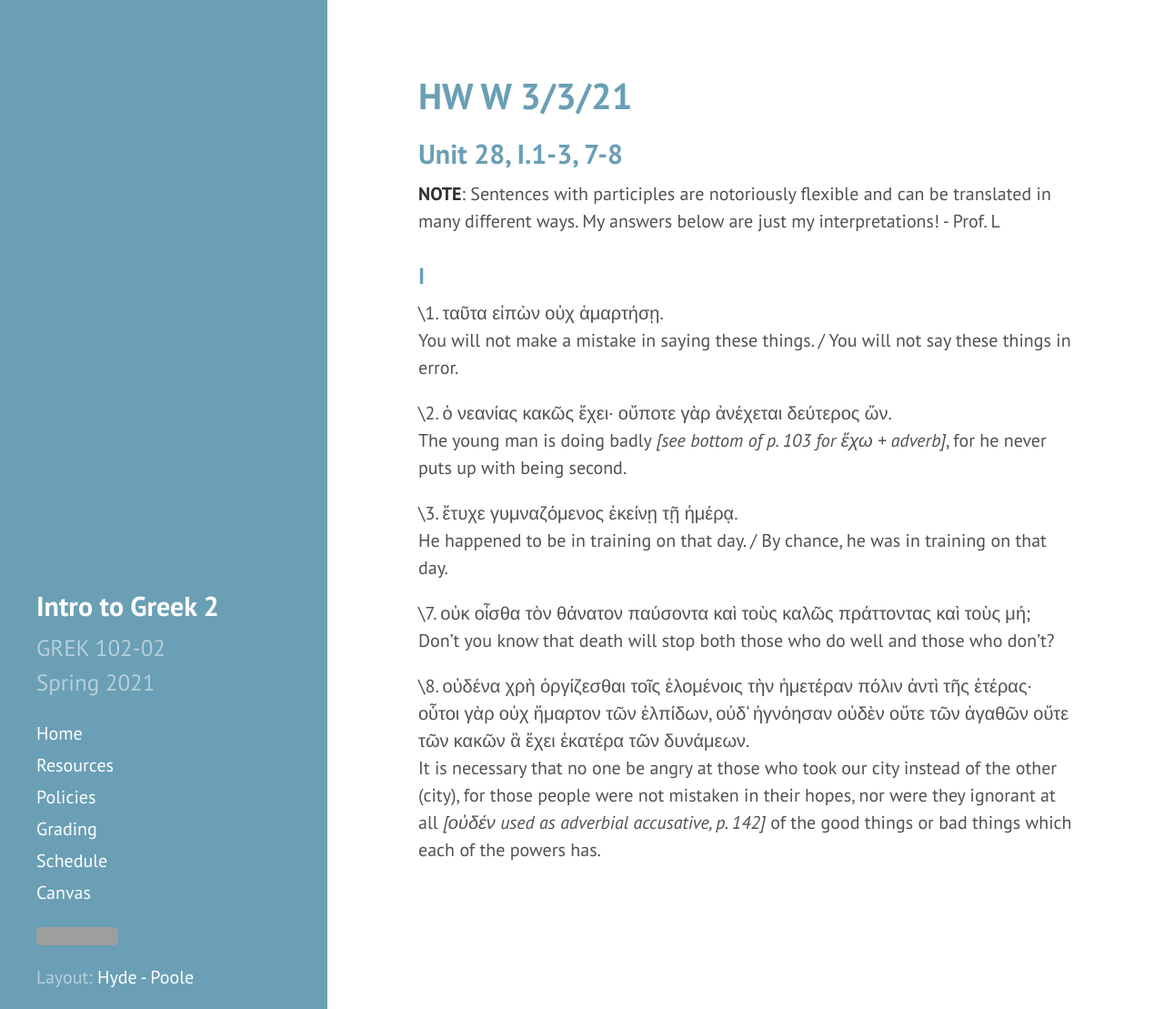
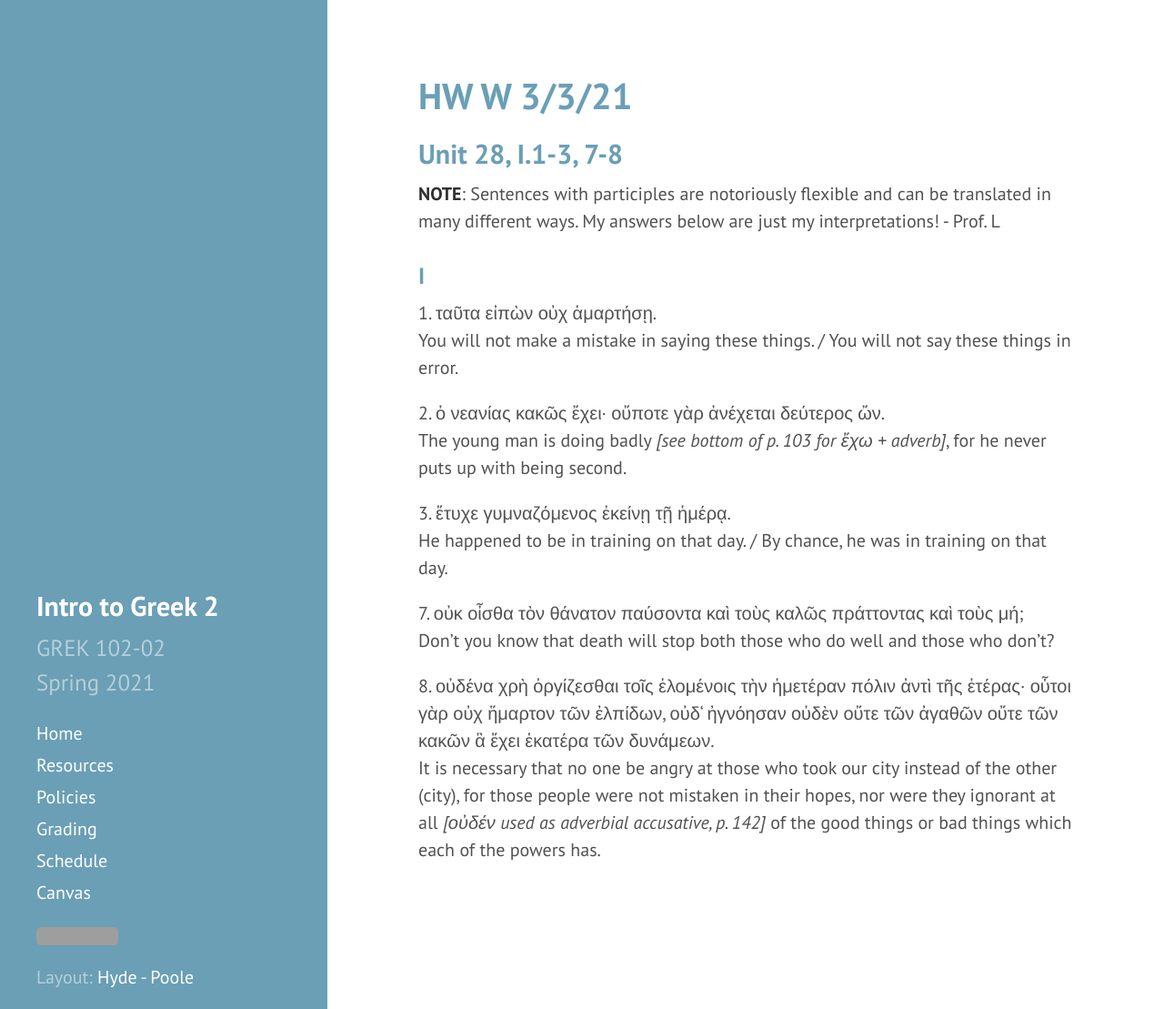
Before and after one commit to DLibatique/GREK102-S21, a Jekyll site: the page built from hw-answers/03-03-21.md, in a window 1280 px wide and 1109 px high. Shown: the whole window at 91% size. Built offline with Jekyll 4.4.1, drawn with Linux system fonts in a browser that asks for light colours; grey boxes are pictures that could not be loaded.

Commit message:
changed escape to period (weird syntax)

```diff
--- a/hw-answers/03-03-21.md
+++ b/hw-answers/03-03-21.md
@@ -11,17 +11,17 @@ order: 12
 
 ### I
 
-\1. ταῦτα εἰπὼν οὐχ ἁμαρτήσῃ.
+1\. ταῦτα εἰπὼν οὐχ ἁμαρτήσῃ.
 You will not make a mistake in saying these things. / You will not say these things in error.
 
-\2. ὁ νεανίας κακῶς ἔχει· οὔποτε γὰρ ἀνέχεται δεύτερος ὤν.
+2\. ὁ νεανίας κακῶς ἔχει· οὔποτε γὰρ ἀνέχεται δεύτερος ὤν.
 The young man is doing badly *[see bottom of p. 103 for ἔχω + adverb]*, for he never puts up with being second.
 
-\3. ἔτυχε γυμναζόμενος ἐκείνῃ τῇ ἡμέρᾳ.
+3\. ἔτυχε γυμναζόμενος ἐκείνῃ τῇ ἡμέρᾳ.
 He happened to be in training on that day. / By chance, he was in training on that day.
 
-\7. οὐκ οἶσθα τὸν θάνατον παύσοντα καὶ τοὺς καλῶς πράττοντας καὶ τοὺς μή;
+7\. οὐκ οἶσθα τὸν θάνατον παύσοντα καὶ τοὺς καλῶς πράττοντας καὶ τοὺς μή;
 Don't you know that death will stop both those who do well and those who don't?
 
-\8. οὐδένα χρὴ ὀργίζεσθαι τοῖς ἑλομένοις τὴν ἡμετέραν πόλιν ἀντὶ τῆς ἑτέρας· οὗτοι γὰρ οὐχ ἥμαρτον τῶν ἐλπίδων, οὐδ‘ ἠγνόησαν οὐδὲν οὔτε τῶν ἀγαθῶν οὔτε τῶν κακῶν ἃ ἔχει ἑκατέρα τῶν δυνάμεων.
+8\. οὐδένα χρὴ ὀργίζεσθαι τοῖς ἑλομένοις τὴν ἡμετέραν πόλιν ἀντὶ τῆς ἑτέρας· οὗτοι γὰρ οὐχ ἥμαρτον τῶν ἐλπίδων, οὐδ‘ ἠγνόησαν οὐδὲν οὔτε τῶν ἀγαθῶν οὔτε τῶν κακῶν ἃ ἔχει ἑκατέρα τῶν δυνάμεων.
 It is necessary that no one be angry at those who took our city instead of the other (city), for those people were not mistaken in their hopes, nor were they ignorant at all *[οὐδέν used as adverbial accusative, p. 142]* of the good things or bad things which each of the powers has.
```
